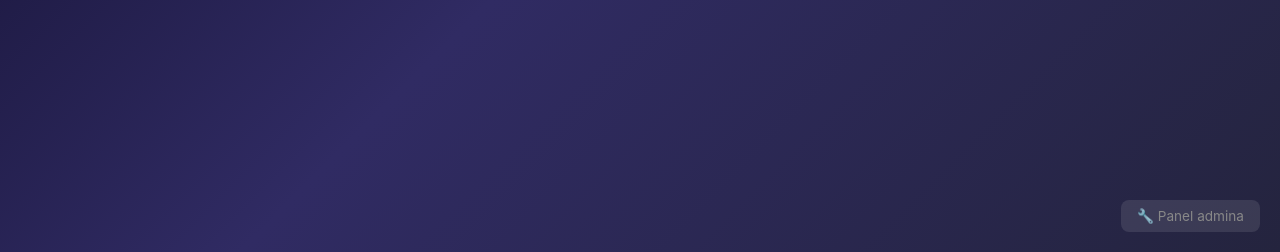
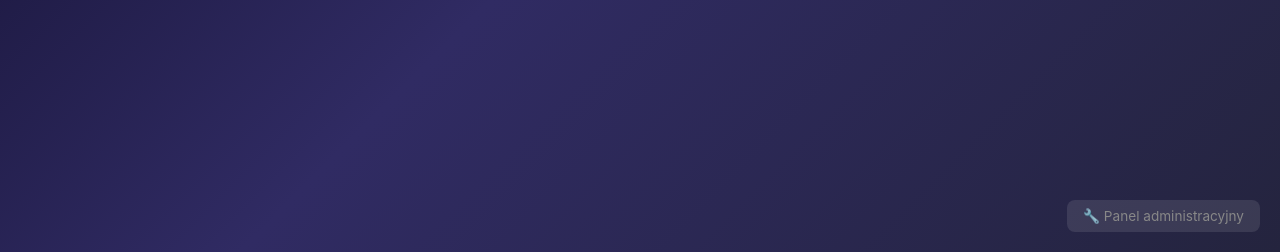
Before and after one commit to NNP-OSS/Filmoinator, a Flask app: page / in a window 1280 px wide. Shown: the part 548-800 px from the top of the page. Run offline with Flask 3, Linux system fonts and the light colour scheme.

Commit message:
readme i poprawa base.html

```diff
--- a/app/templates/base.html
+++ b/app/templates/base.html
@@ -164,6 +164,6 @@
 
         {% block content %}{% endblock %}
     </div>
-    <a href="{{ url_for('admin_login') }}" class="admin-link">🔧 Panel admina</a>
+    <a href="{{ url_for('admin_login') }}" class="admin-link">🔧 Panel administracyjny</a>
 </body>
 </html>
```
Also changed, not shown: README.md.
